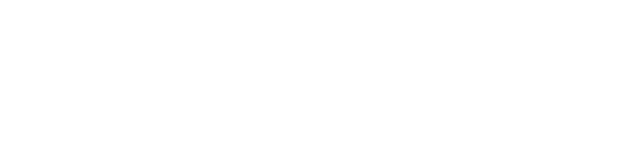
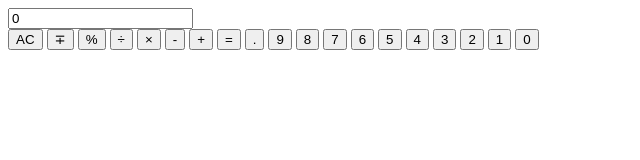
Before and after one commit to cjfaquino/calculator, a plain HTML site: page index.html in a window 1280 px wide. Shown: the whole page, without its empty margins (0-640 px from the left). Drawn offline with Linux system fonts and the light colour scheme.

Commit message:
add input and buttons

```diff
--- a/index.html
+++ b/index.html
@@ -8,7 +8,30 @@
   <link rel="stylesheet" href="./styles.css">
 </head>
 <body>
-
+  <div>
+    <input type="number" name="display" id="display" value="0">
+    <div>
+      <button class="btn18">AC</button>
+      <button class="btn17">&#8723;</button>
+      <button class="btn16">%</button>
+      <button class="btn15">÷</button>
+      <button class="btn14">&#215;</button>
+      <button class="btn13">-</button>
+      <button class="btn12">+</button>
+      <button class="btn11">=</button>
+      <button class="btn10">.</button>
+      <button class="btn09">9</button>
+      <button class="btn08">8</button>
+      <button class="btn07">7</button>
+      <button class="btn06">6</button>
+      <button class="btn05">5</button>
+      <button class="btn04">4</button>
+      <button class="btn03">3</button>
+      <button class="btn02">2</button>
+      <button class="btn01">1</button>
+      <button class="btn00">0</button>
+    </div>
+  </div>
   <script src="./scripts.js"></script>
 </body>
 </html>
```
